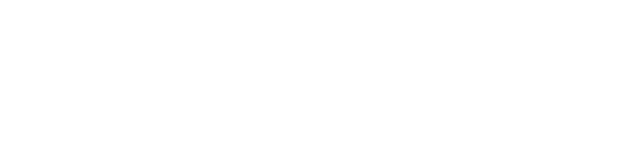
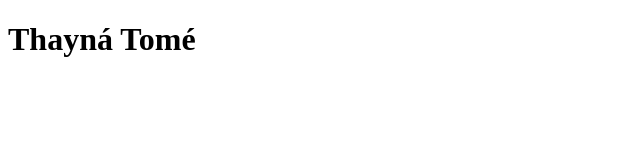
Before and after one commit to isasilvacar82-droid/aula24-08, a plain HTML site: page index.html in a window 1280 px wide. Shown: the whole page, without its empty margins (0-640 px from the left). Drawn offline with Linux system fonts and the light colour scheme.

Commit message:
feat/thayna

```diff
--- a/index.html
+++ b/index.html
@@ -6,6 +6,6 @@
     <title>Document</title>
 </head>
 <body>
-
+    <h1>Thayná Tomé</h1>
 </body>
 </html>
```
